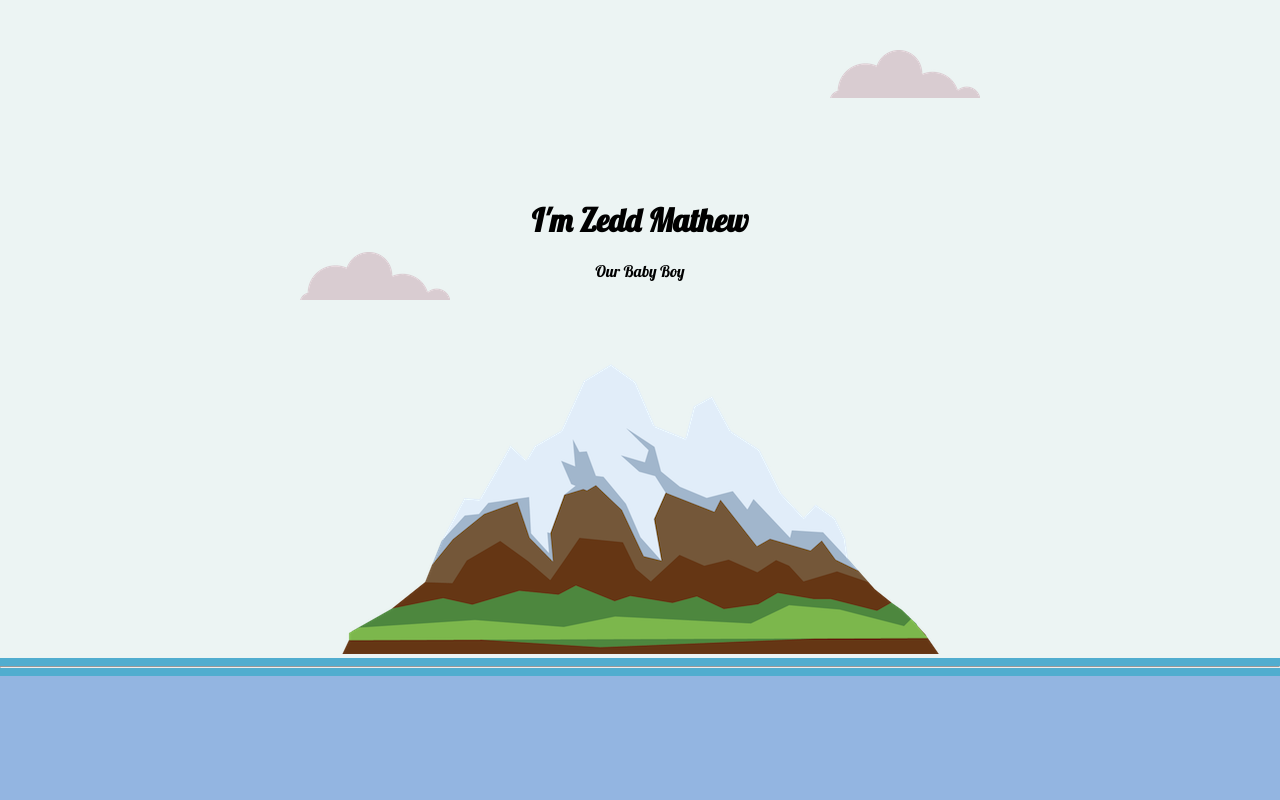
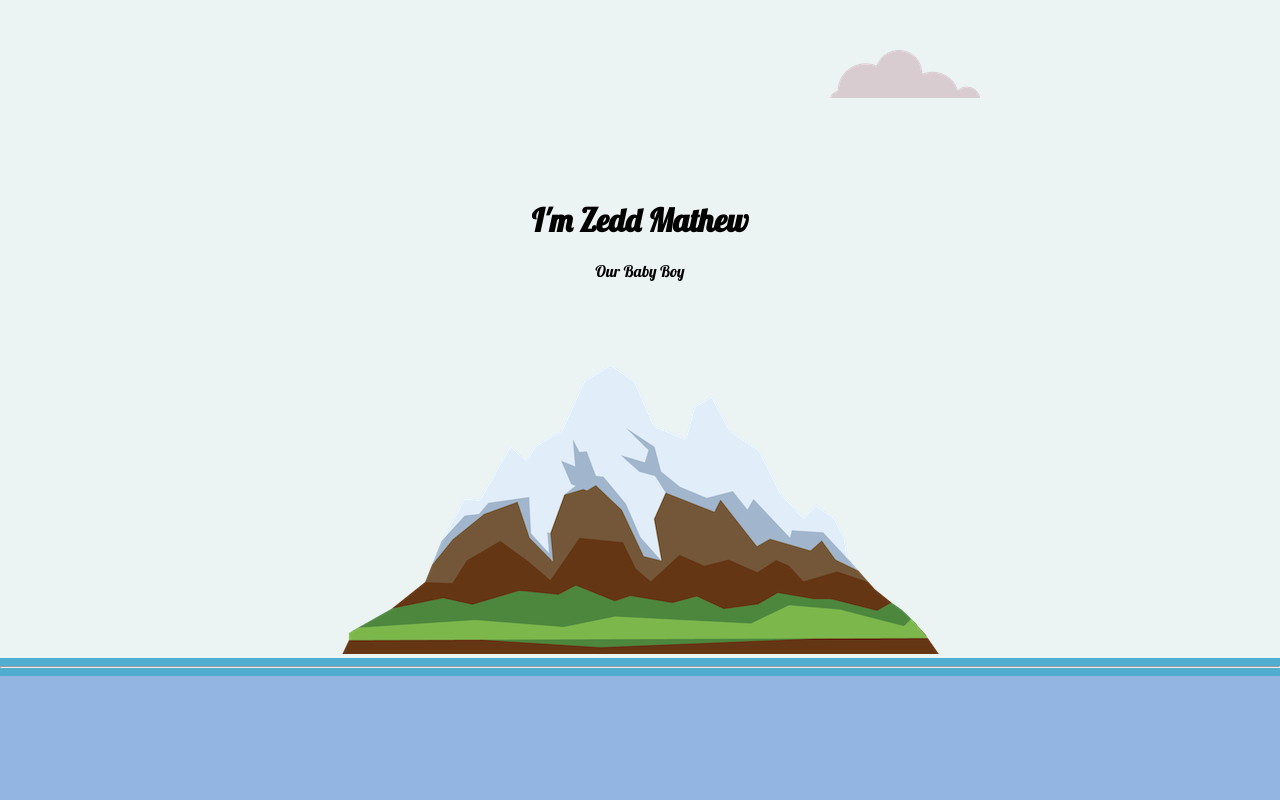
Before and after one commit to r3nzie24/zedd, a plain HTML site: page index.html in a window 1280 px wide. Shown: the top 800 px of the page. Drawn offline with Linux system fonts and the light colour scheme.

Commit message:
Update index.html

```diff
--- a/index.html
+++ b/index.html
@@ -13,7 +13,6 @@
       <img class="top-cloud"src="img/cloud.png" alt="cloud-img">
       <h1>I'm Zedd Mathew</h1>
       <p> Our Baby Boy</p>
-      <img class="bottom-cloud"src="img/cloud.png" alt="cloud-img">
       <img src="img/mountain.png" alt="mountain-img">
     </div>
     <hr>
```
